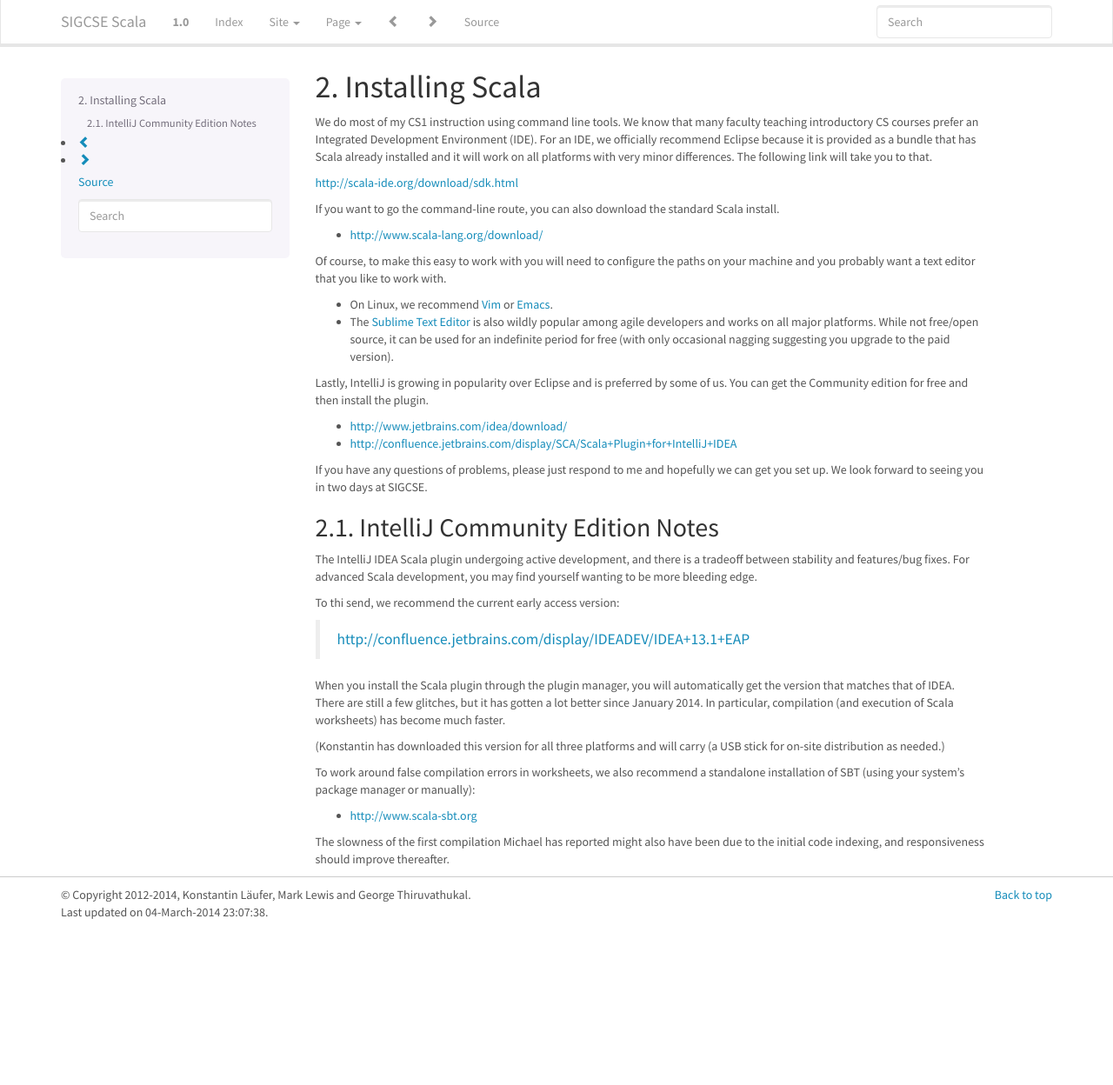
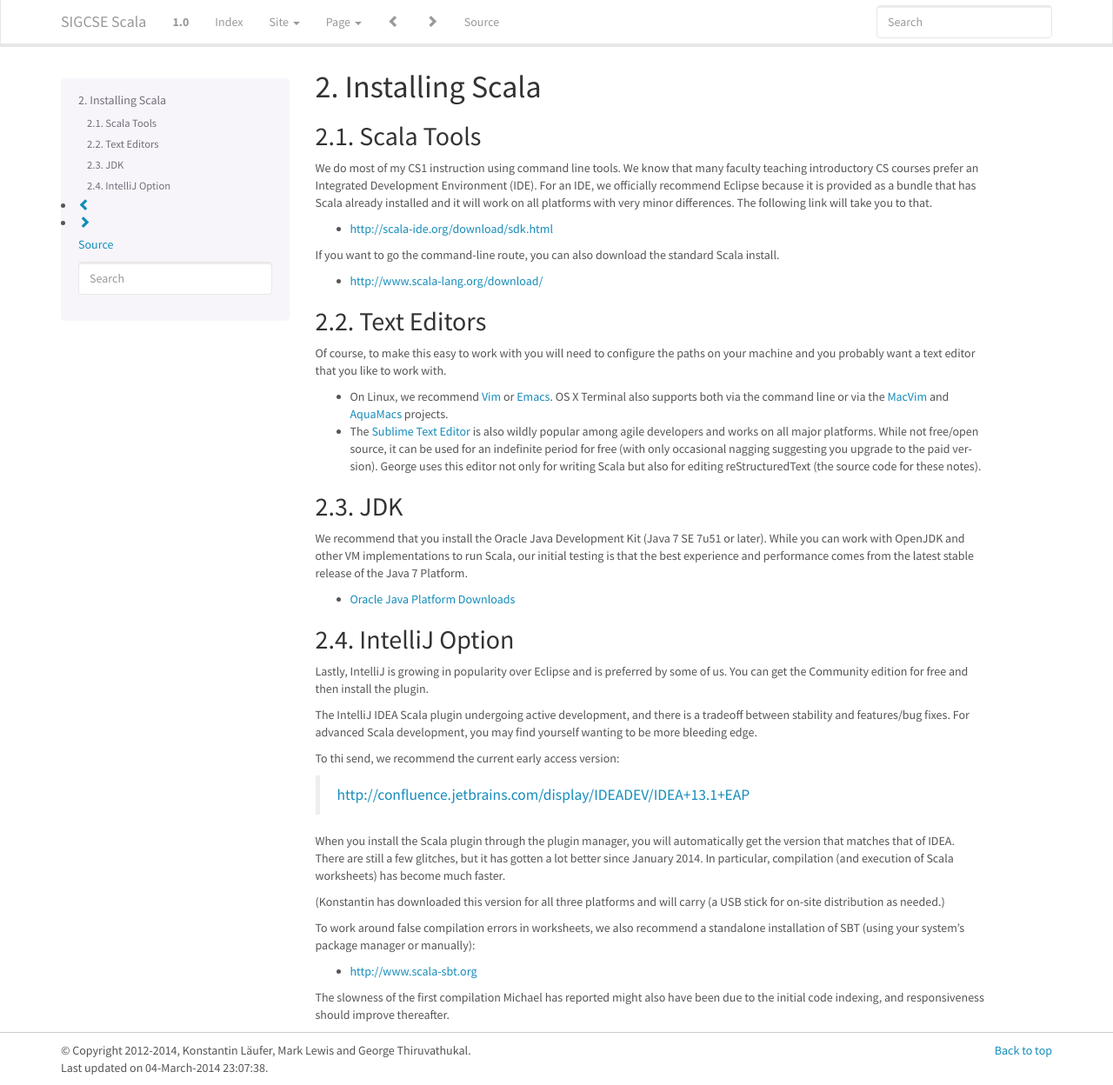
Before and after one commit to LoyolaChicagoBooks/scalaworkshop, a Sphinx documentation site: the page built from source/install.rst, in a window 1280 px wide and 1248 px high. Shown: the whole window at 87% size. Built offline with Sphinx 7.4.7, drawn with Linux system fonts in a browser that asks for light colours.

Commit message:
more installation updates

```diff
--- a/source/install.rst
+++ b/source/install.rst
@@ -1,33 +1,49 @@
 Installing Scala
 =====================
 
+Scala Tools
+-----------------
+
 We do most of my CS1 instruction using command line tools. We know that many faculty teaching introductory CS courses prefer an Integrated Development Environment (IDE). For an IDE, we officially recommend Eclipse because it is provided as a bundle that has Scala already installed and it will work on all platforms with very minor differences. The following link will take you to that.
 
-http://scala-ide.org/download/sdk.html
+- http://scala-ide.org/download/sdk.html
 
 If you want to go the command-line route, you can also download the standard Scala install.
 
 - http://www.scala-lang.org/download/
 
+Text Editors
+-----------------
+
 Of course, to make this easy to work with you will need to configure the paths on your machine and you probably want a text editor that you like to work with.
 
 - On Linux, we recommend `Vim <http://www.vim.org/>`_ or `Emacs <https://www.gnu.org/software/emacs/>`_.
+  OS X Terminal also supports both via the command line or via the
+  `MacVim <https://code.google.com/p/macvim/>`_ and `AquaMacs <http://aquamacs.org/>`_
+  projects.
 
 - The `Sublime Text Editor <http://www.vim.org>`_ is also wildly popular among agile developers and
   works on all major platforms. While not free/open source, it can be used for an indefinite period
-  for free (with only occasional nagging suggesting you upgrade to the paid version).
+  for free (with only occasional nagging suggesting you upgrade to the paid version). George uses this
+  editor not only for writing Scala but also for editing reStructuredText (the source code for
+  these notes).
 
-Lastly, IntelliJ is growing in popularity over Eclipse and is preferred by some of us. You can get
-the Community edition for free and then install the plugin.
+JDK
+------------
 
-- http://www.jetbrains.com/idea/download/
-- http://confluence.jetbrains.com/display/SCA/Scala+Plugin+for+IntelliJ+IDEA
+We recommend that you install the Oracle Java Development Kit (Java 7 SE 7u51
+or later). While you can work with OpenJDK and other VM implementations to run
+Scala, our initial testing is that the best experience and performance comes
+from the latest stable release of the Java 7 Platform.
 
-If you have any questions of problems, please just respond to me and hopefully we can get you set up. We look forward to seeing you in two days at SIGCSE.
+- `Oracle Java Platform Downloads <http://www.oracle.com/technetwork/java/javase/downloads/index.html>`_
 
+IntelliJ Option
+-------------------
 
-IntelliJ Community Edition Notes
--------------------------------------
+Lastly, IntelliJ is growing in popularity over Eclipse and is preferred by
+some of us. You can get the Community edition for free and then install the
+plugin.
 
 The IntelliJ IDEA Scala plugin undergoing active development, and there is a
 tradeoff between stability and features/bug fixes. For advanced Scala development, you may find
```
